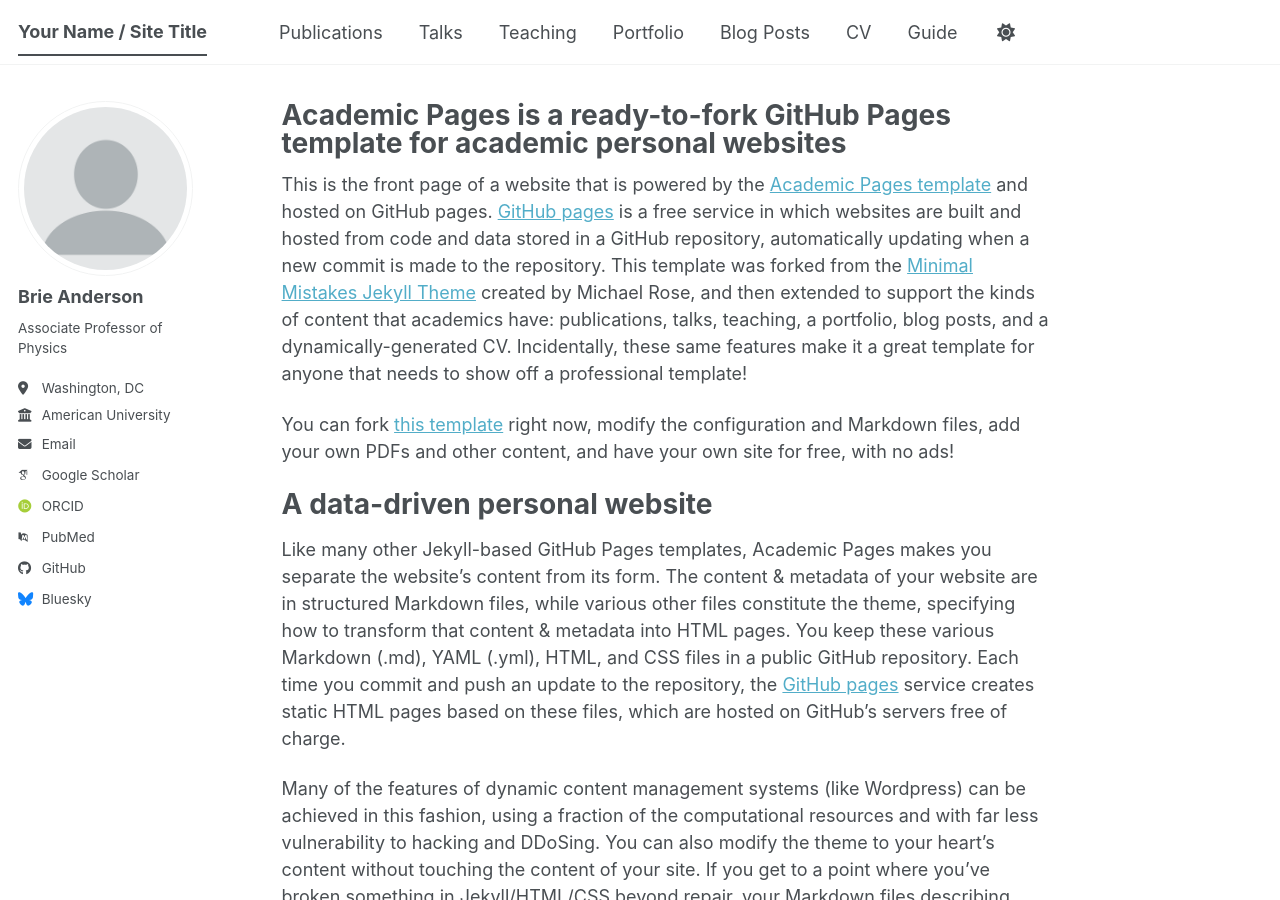
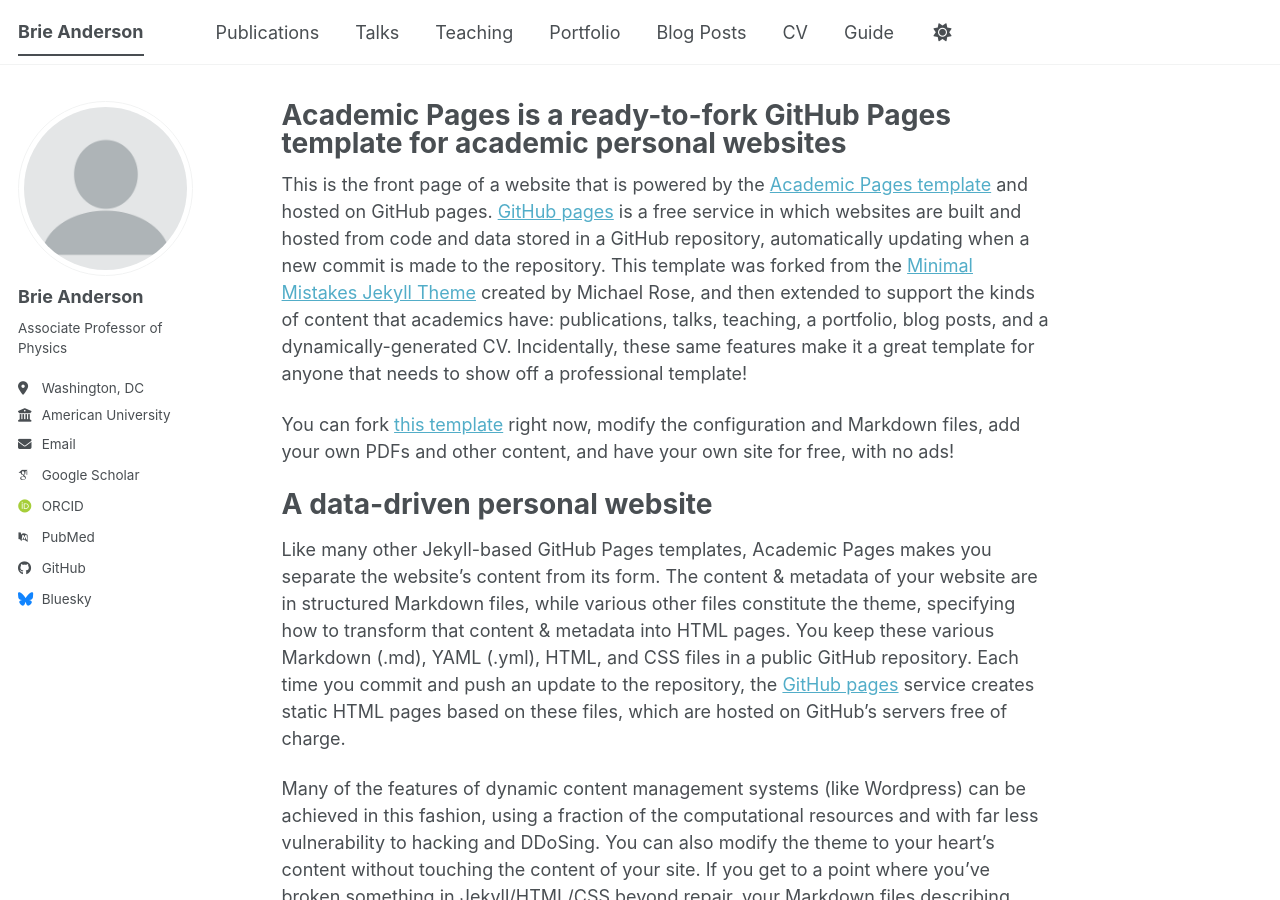
Before and after one commit to brieeveanderson/brieeveanderson.github.io, a Jekyll site: the page built from _pages/about.md, in a window 1280 px wide and 900 px high. Built offline with Jekyll 4.4.1, drawn with Linux system fonts in a browser that asks for light colours; some web fonts are replaced; a script bundle is joined from its source files by our own code; library files that are not in the unit come from our copies.

Commit message:
Update _config.yml

```diff
--- a/_config.yml
+++ b/_config.yml
@@ -9,7 +9,7 @@
 # Basic Site Settings
 locale                   : "en-US"
 site_theme               : "default" # The available themes options are "default", "air", "sunrise", "mint", "dirt" and "contrast"
-title                    : "Your Name / Site Title"
+title                    : "Brie Anderson"
 title_separator          : "-"
 name                     : &name "Your Name"
 description              : &description "Your Name's academic portfolio"   # Update this with a general description of your site, this is the default if not overridden by a page
```
